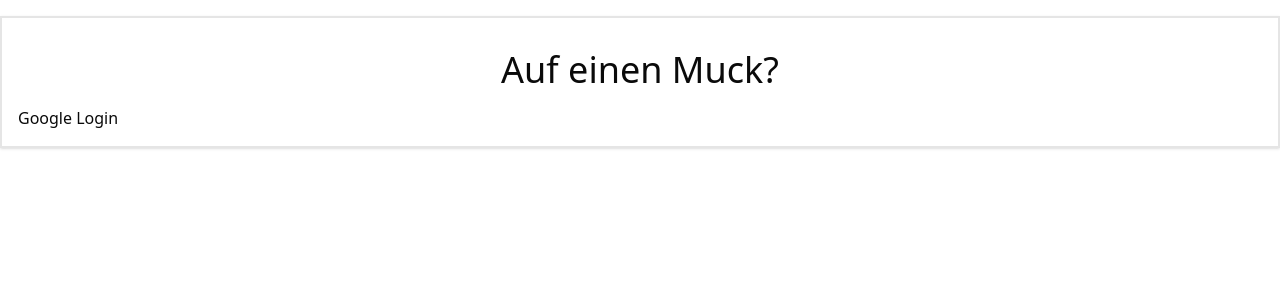
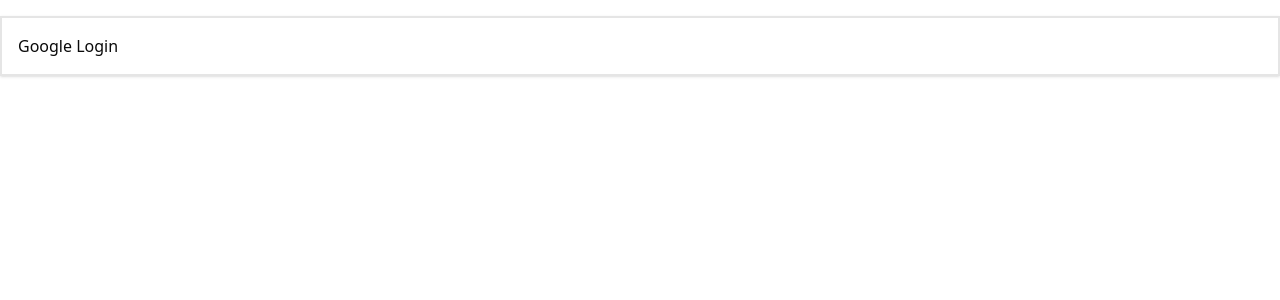
Before and after one commit to zT-1337/mucken-webapp, a React (Vite) app in the folder src/main/client/: page /login in a window 1280 px wide. Shown: the top 300 px of the page. Built offline with nearby package versions, Linux system fonts and the light colour scheme.

Commit message:
Move header to _auth.index route

```diff
--- a/src/main/client/src/routes/__root.tsx
+++ b/src/main/client/src/routes/__root.tsx
@@ -8,7 +8,6 @@
   return (
     <div className={"h-screen pt-4"}>
       <main className={"container mx-auto border-2 p-4 shadow bg-background"}>
-        <h1 className={"text-4xl text-center my-4"}>Auf einen Muck?</h1>
         <Outlet />
       </main>
     </div>
--- a/src/main/client/src/routes/_auth.index.tsx
+++ b/src/main/client/src/routes/_auth.index.tsx
@@ -9,6 +9,7 @@
 function _authIndex() {
   return (
     <section className={"space-y-4"}>
+      <h1 className={"text-4xl text-center"}>Auf einen Muck?</h1>
       <MainMenuButton to={"/game/local/create"}>Local Game</MainMenuButton>
       <MainMenuButton to={"/profile"}>Profile</MainMenuButton>
       <MainMenuButton to={"/logout"}>Logout</MainMenuButton>
```
